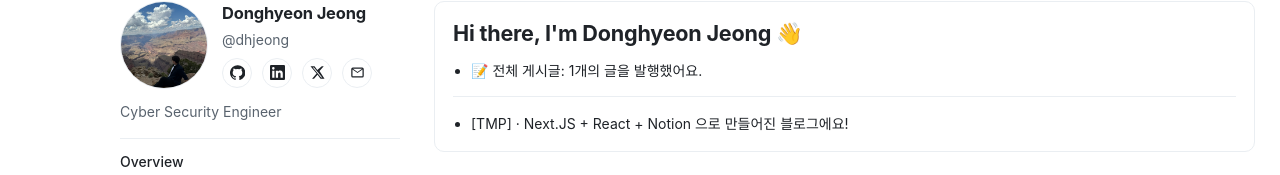
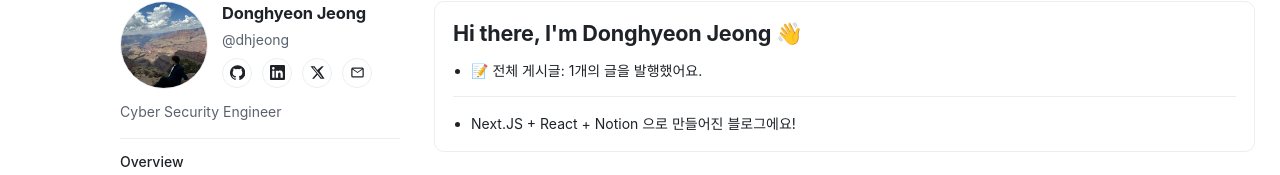
Before and after one commit to dhje0ng/blog, a Next.js app: page /overview in a window 1280 px wide. Shown: the part 124-299 px from the top of the page. Built offline with nearby package versions, Linux system fonts and the light colour scheme.

Commit message:
Update overview/page.tsx

```diff
--- a/app/overview/page.tsx
+++ b/app/overview/page.tsx
@@ -181,7 +181,7 @@ export default async function OverviewPage() {
               </ul>
               <div className="overview-readme-divider" aria-hidden="true" />
               <ul className="readme-history-list">
-                <li>[TMP] · Next.JS + React + Notion 으로 만들어진 블로그에요!</li>
+                <li>Next.JS + React + Notion 으로 만들어진 블로그에요!</li>
               </ul>
             </article>
 
```
